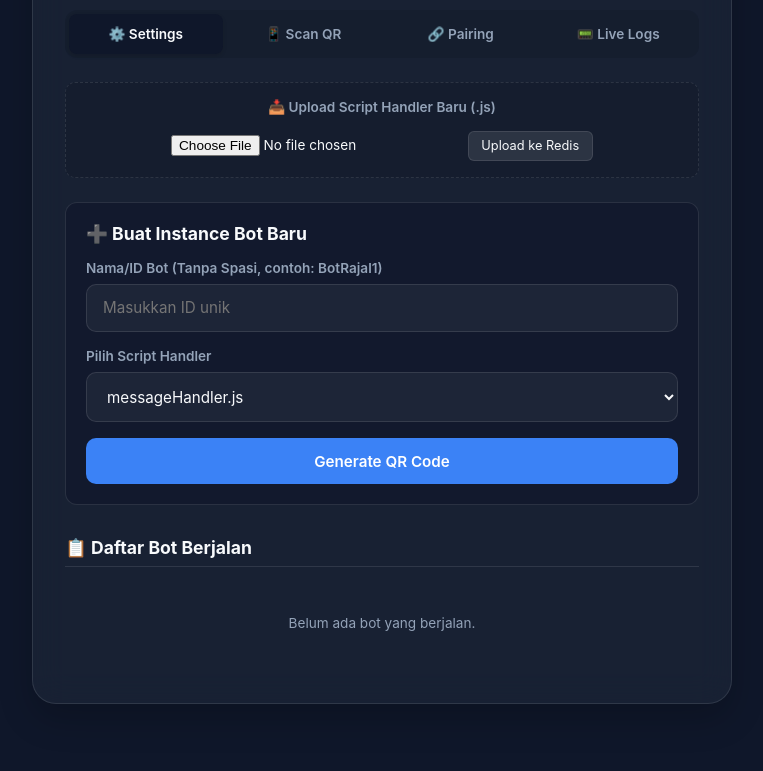
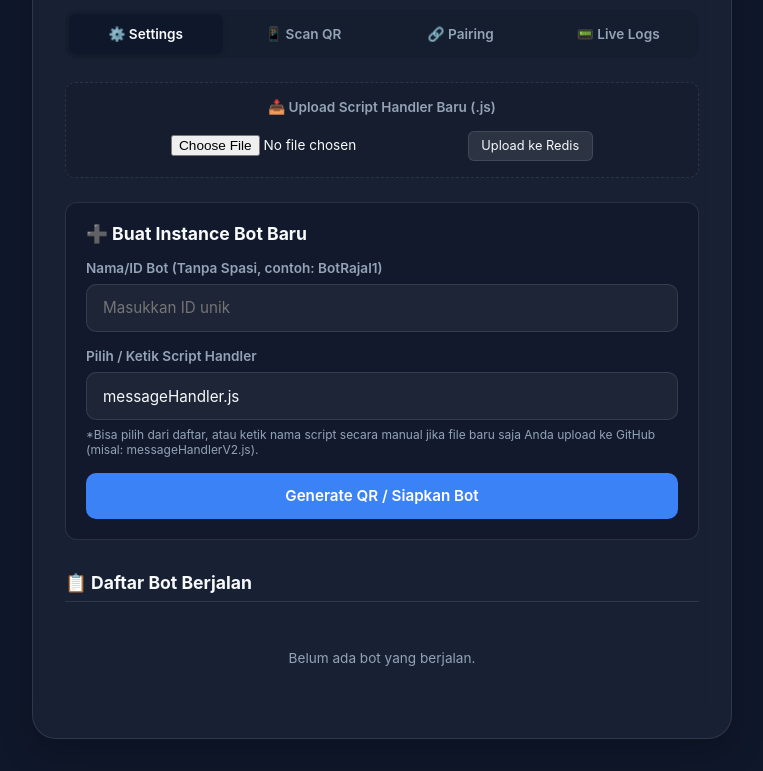
Before and after one commit to raphunteks/PrtalWA-Ranap, a website: page index.html in a window 1280 px wide. Shown: the part 143-914 px from the top of the page, without its empty margins (258-1021 px from the left). Before the commit the page ends 879 px from the top, so only its background shows below. Drawn offline with nearby package versions, Linux system fonts and the light colour scheme.

Commit message:
Update index.html

```diff
--- a/index.html
+++ b/index.html
@@ -133,13 +133,18 @@
                     <label>Nama/ID Bot (Tanpa Spasi, contoh: BotRajal1)</label>
                     <input type="text" id="newBotId" class="form-control" placeholder="Masukkan ID unik">
                 </div>
+
+                <!-- INPUT SCRIPT MANUAL / DATALIST -->
                 <div class="input-group">
-                    <label>Pilih Script Handler</label>
-                    <select id="newBotScript" class="form-control">
-                        <option value="messageHandler.js">messageHandler.js</option>
-                    </select>
+                    <label>Pilih / Ketik Script Handler</label>
+                    <input type="text" id="newBotScript" list="scriptList" class="form-control" placeholder="Pilih dari daftar atau ketik manual..." value="messageHandler.js">
+                    <datalist id="scriptList">
+                        <option value="messageHandler.js">
+                    </datalist>
+                    <small style="color: var(--text-secondary); font-size: 0.75rem; margin-top: 0.4rem; display: block;">*Bisa pilih dari daftar, atau ketik nama script secara manual jika file baru saja Anda upload ke GitHub (misal: messageHandlerV2.js).</small>
                 </div>
-                <button id="btnCreateBot" class="btn-primary">Generate QR Code</button>
+
+                <button id="btnCreateBot" class="btn-primary">Generate QR / Siapkan Bot</button>
             </div>
 
             <h3 style="margin-bottom: 1rem; font-size: 1.1rem; border-bottom: 1px solid var(--glass-border); padding-bottom: 0.5rem;">📋 Daftar Bot Berjalan</h3>
@@ -206,6 +211,7 @@
         const loader = document.getElementById('loader');
         const botListContainer = document.getElementById('botListContainer');
         const newBotScript = document.getElementById('newBotScript');
+        const scriptList = document.getElementById('scriptList'); // Datalist element
 
         // QR Tab
         const qrNotice = document.getElementById('qrNotice');
@@ -344,8 +350,10 @@
 
         socket.on('init_state', (data) => {
             appState = data;
-            // Update Script Dropdown
-            newBotScript.innerHTML = data.scripts.map(s => `<option value="${s}">${s}</option>`).join('');
+
+            // Mengupdate pilihan Datalist dari script yang terdeteksi
+            scriptList.innerHTML = data.scripts.map(s => `<option value="${s}">`).join('');
+
             updateBotListUI();
             if (selectedBotId) selectBot(selectedBotId);
         });
@@ -411,8 +419,10 @@
         // ==========================================
         document.getElementById('btnCreateBot').addEventListener('click', () => {
             const botId = document.getElementById('newBotId').value.trim();
-            const scriptName = newBotScript.value;
+            const scriptName = newBotScript.value.trim(); // Ambil nilai dari input teks (bisa manual)
+
             if (!botId) return alert('ID Bot wajib diisi!');
+            if (!scriptName) return alert('Nama Script Handler wajib diisi!');
 
             loader.classList.add('active');
             socket.emit('create_bot', { botId, scriptName });
```
